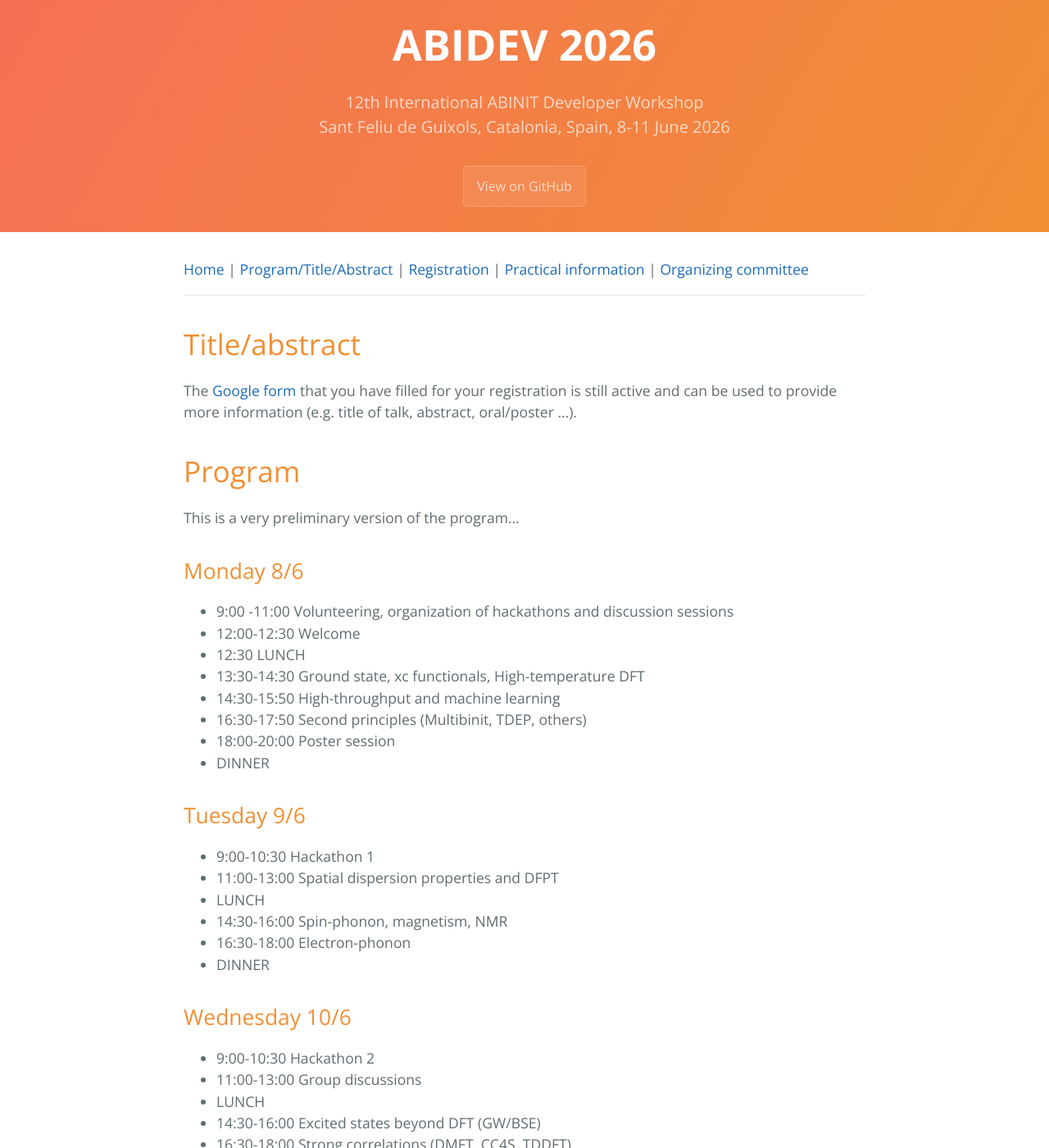
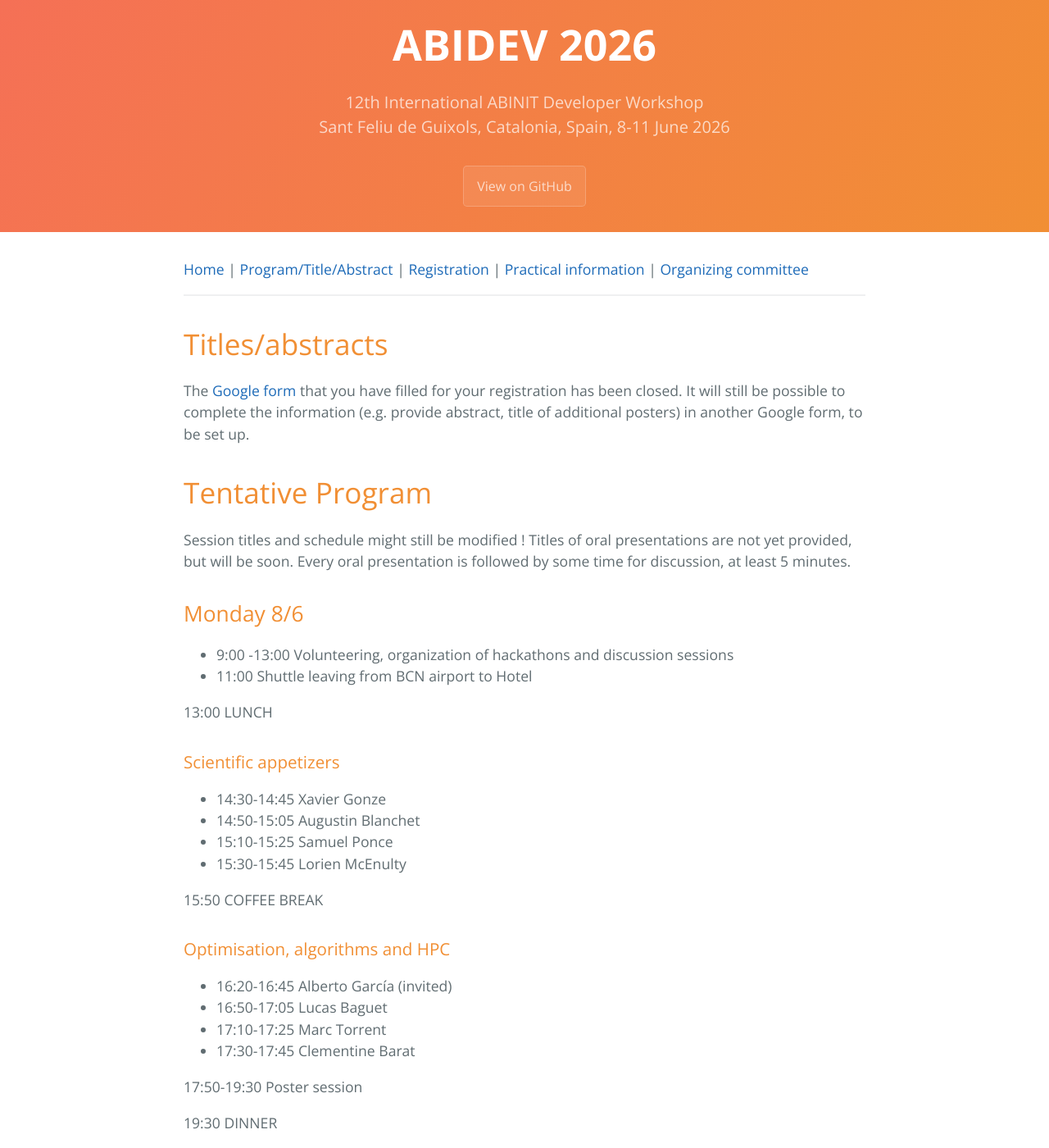
Before and after one commit to abinit/abidev2026, a Jekyll site: the page built from docs/program.md, in a window 1280 px wide and 1400 px high. Shown: the whole window at 82% size. Built offline with Jekyll 4.4.1, drawn with Linux system fonts in a browser that asks for light colours; the repository's description, which GitHub fills in, is left out; some of the changed text lies outside the part shown.

Commit message:
New version of the program ...

```diff
--- a/docs/program.md
+++ b/docs/program.md
@@ -7,50 +7,137 @@ description: 12th International ABINIT Developer Workshop <br> Sant Feliu de Gui
 [Home](index.md) | [Program/Title/Abstract](program.md) | [Registration](registration.md) | [Practical information](practical.md) | [Organizing committee](organizing.md)
 <hr>
 
-# Title/abstract
+# Titles/abstracts
 
 The [Google form](https://docs.google.com/forms/d/e/1FAIpQLSeVwoxEjRbPuM9BG-Mgftp4UbTc3VqDbJX-6KgQNQujWj5tlQ/viewform?usp=header)
-that you have filled for your registration is still active and can be used to provide more information (e.g. title of talk, abstract, oral/poster ...).
+that you have filled for your registration has been closed. It will still be possible to complete the information (e.g. provide abstract, title of additional posters) in another Google form, to be set up.
 
-# Program
+# Tentative Program
 
-This is a very preliminary version of the program...
-
+Session titles and schedule might still be modified ! Titles of oral presentations are not yet provided, but will be soon. Every oral presentation is followed by some time for discussion, at least 5 minutes.
 
 ## Monday 8/6
 
-- 9:00 -11:00 Volunteering, organization of hackathons and discussion sessions
-- 12:00-12:30 Welcome
-- 12:30 LUNCH
-- 13:30-14:30 Ground state, xc functionals, High-temperature DFT
-- 14:30-15:50 High-throughput and machine learning
-- 16:30-17:50 Second principles (Multibinit, TDEP, others)
-- 18:00-20:00 Poster session
-- DINNER
+- 9:00 -13:00 Volunteering, organization of hackathons and discussion sessions
+- 11:00 Shuttle leaving from BCN airport to Hotel
+
+13:00 LUNCH
+
+### Scientific appetizers
+
+- 14:30-14:45 Xavier Gonze
+- 14:50-15:05 Augustin Blanchet
+- 15:10-15:25 Samuel Ponce
+- 15:30-15:45 Lorien McEnulty
+
+15:50 COFFEE BREAK
+
+### Optimisation, algorithms and HPC
+
+- 16:20-16:45 Alberto García (invited)
+- 16:50-17:05 Lucas Baguet
+- 17:10-17:25 Marc Torrent
+- 17:30-17:45 Clementine Barat
+
+17:50-19:30 Poster session
+
+19:30 DINNER
 
 
 ## Tuesday 9/6
 
-- 9:00-10:30 Hackathon 1
-- 11:00-13:00 Spatial dispersion properties and DFPT
-- LUNCH
-- 14:30-16:00 Spin-phonon, magnetism, NMR
-- 16:30-18:00 Electron-phonon
-- DINNER
+9:00-10:30 Hackathon 1
+
+10:30 COFFEE BREAK
+
+### Spin-phonon, magnetism
+
+- 11:00-11:25 Miquel Royo (invited)
+- 11:30-11:45 Rubén Garcia Llorente
+- 11:50-12:05 Samare Rostami
+- 12:10-12:25 Le Shu
+- 12:30-12:45 Josef Zwanziger
+
+
+13:00 LUNCH
+
+### Spatial dispersion properties and DFPT
+
+- 14:00-14:25 Ivo Souza (invited)
+- 14:30-14:45 Chiara Fiorazzo
+- 14:50-15:05 Asier Zabalo
+- 15:10-15:35 Gustau Catalan (invited)
+
+15:40 COFFEE BREAK
+
+### Electron-phonon
+
+- 16:10-16:35 Matteo Calandra (invited)
+- 16:40-16:55 Vasili Vasilchenko
+- 17:00-17:15 Matteo Giantomassi
+- 17:20-17:35 Xu He
+- 17:40-17:55 Guillaume Allemand
+
+### ABILOGIX - Forum
+
+- 18:00-19:00 ABILOGIX presentation on gitlab migration: He Xu, Matteo Giantomassi  and Xavier Gonze.
+- 19:00-19:15 Forum including renewal of moderators.
+- 19:15-19:30 Election of a new developer representative to ABILOGIX.
+
+19:30 DINNER
+
 
 ## Wednesday 10/6
 
-- 9:00-10:30 Hackathon 2
-- 11:00-13:00 Group discussions
-- LUNCH
-- 14:30-16:00 Excited states beyond DFT (GW/BSE)
-- 16:30-18:00 Strong correlations (DMFT, CC4S, TDDFT)
-- DINNER
+9:00-10:30 Hackathon 2
+
+10:30 COFFEE BREAK
+
+11:00-13:00 Discussions about AI (for coding ; for documentation and input file generation). Some experience sharing from Matteo and He Xu (and others ?)
+
+13:00 LUNCH
+
+### High-throughput and code interfaces.
+
+- 14:30-16:00 High-throughput and code interfaces. Chair: Alberto Garcia
+- 14:30-14:55 Claudia Draxl (invited)
+- 15:00-15:15 Guglielmo Marchese
+- 15:20-15:35 Aldo Romero
+
+15:40 COFFEE BREAK
+
+### Strong correlations and time-dependence
+
+- 16:10-16:35 Emilio Artacho (invited)
+- 16:40-16:55 Fabien Brieuc
+- 17:00-17:15 Frederic Gendron + Bernard Amadon
+- 17:20-17:35 Mauricio Rodriguez
+- 17:40-17:55 Olivier Gingras
+
+18:00-19:30 Advisory board meeting (only for advisory board members)
+
+19:30 DINNER
 
 ## Thursday 11/6
 
-- 9:00-10:30 Optimisation and algorithms
-- 11:00-12:50 Parallelisation, HPC, GPUs
-- 12:50-13:00 Closing discussion, wrap up and final remarks
-- LUNCH
-- 14:15-15:30 Advisory board meeting
+### Second principles and TDEP
+
+- 9:00-9:15 Gabriel Antonius
+- 9:20-9:35 Fernando Gomez
+- 9:40-9:55 Louis Bastogne
+- 10:00-10:15 Romuald Béjaud
+
+10:20 COFFEE BREAK
+
+### Many Body Perturbation Theory
+- 10:50-11:05 James Boust
+- 11:10-11:25 Hsiao-Yi Tsai
+- 11:30-11:45 Christian Tantardini
+
+
+11:50-12:30 Discussions. Then wrap up and final remarks
+
+
+12:30 LUNCH (Note the unusual time - other lunches are at 13:00)
+
+13:30 Shuttle leaving to Barcelona (Sants station around 15:45, airport around 16:15)
```
